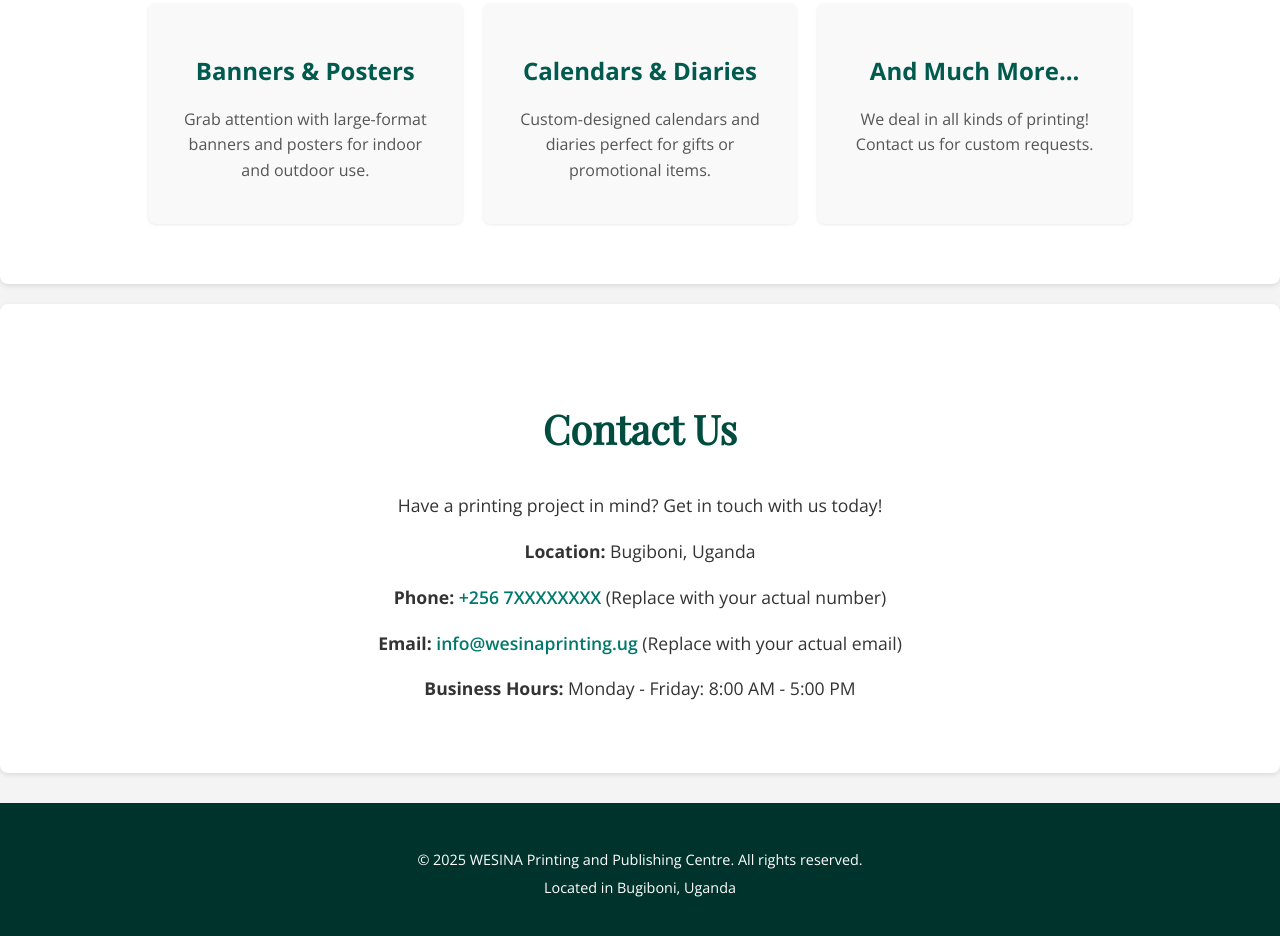
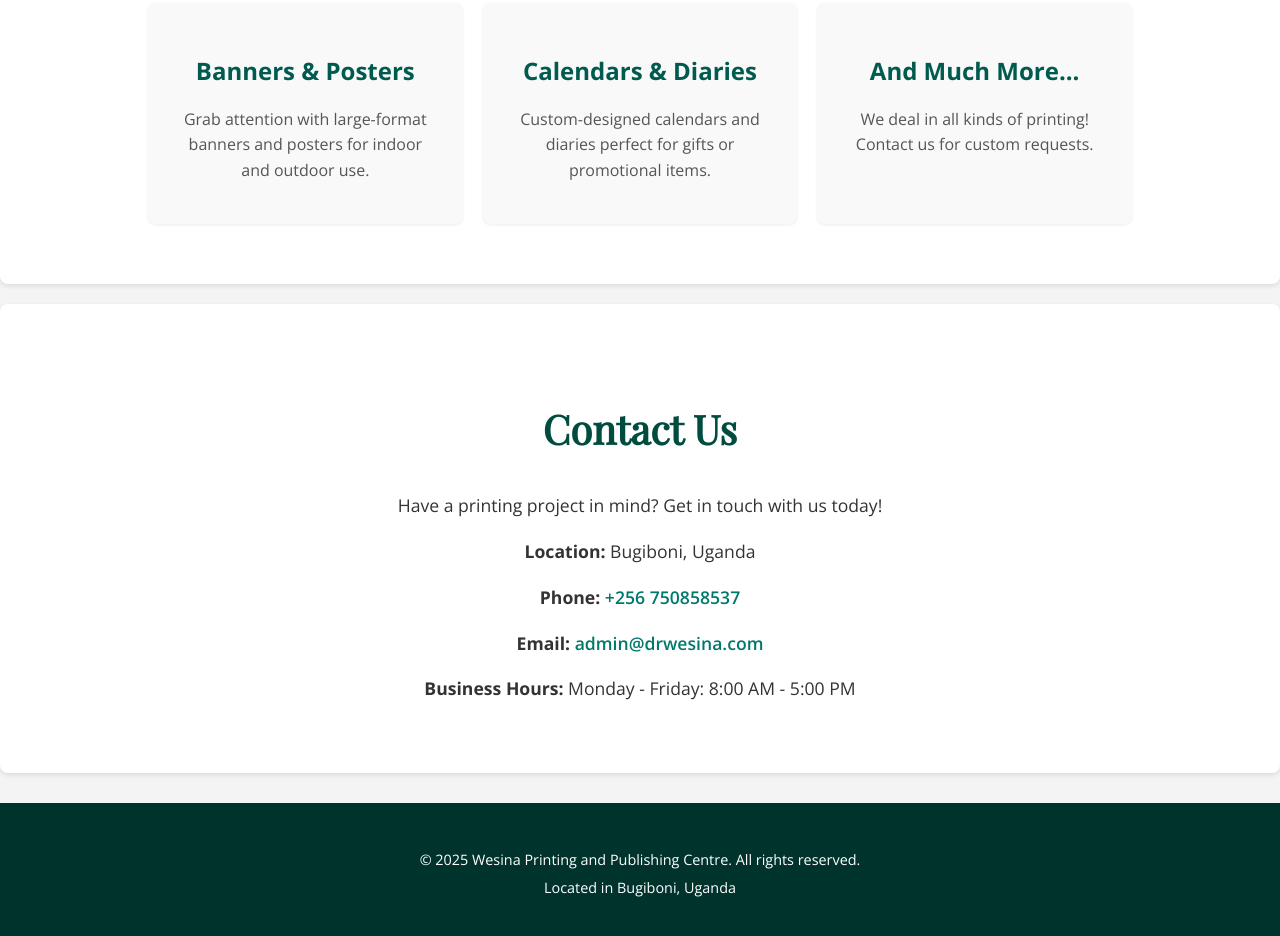
Before and after one commit to DRWESINA/wesinaprint, a plain HTML site: page index.html in a window 1280 px wide. Shown: the part 1701-2637 px from the top of the page. Drawn offline with nearby package versions, Linux system fonts and the light colour scheme.

Commit message:
Update index.html

```diff
--- a/index.html
+++ b/index.html
@@ -79,8 +79,8 @@
                 <h2>Contact Us</h2>
                 <p>Have a printing project in mind? Get in touch with us today!</p>
                 <p><strong>Location:</strong> Bugiboni, Uganda</p>
-                <p><strong>Phone:</strong> <a href="tel:+2567XXXXXXX">+256 7XXXXXXXX</a> (Replace with your actual number)</p>
-                <p><strong>Email:</strong> <a href="mailto:info@wesinaprinting.ug">info@wesinaprinting.ug</a> (Replace with your actual email)</p>
+                <p><strong>Phone:</strong> <a href="tel:+256750858537">+256 750858537</a> </p>
+                <p><strong>Email:</strong> <a href="mailto:admin@drwesina.com">admin@drwesina.com</a> </p>
                 <p><strong>Business Hours:</strong> Monday - Friday: 8:00 AM - 5:00 PM</p>
                 </div>
         </section>
@@ -88,7 +88,7 @@
 
     <footer>
         <div class="container">
-            <p>&copy; 2025 WESINA Printing and Publishing Centre. All rights reserved.</p>
+            <p>&copy; 2025 Wesina Printing and Publishing Centre. All rights reserved.</p>
             <p>Located in Bugiboni, Uganda</p>
         </div>
     </footer>
```
